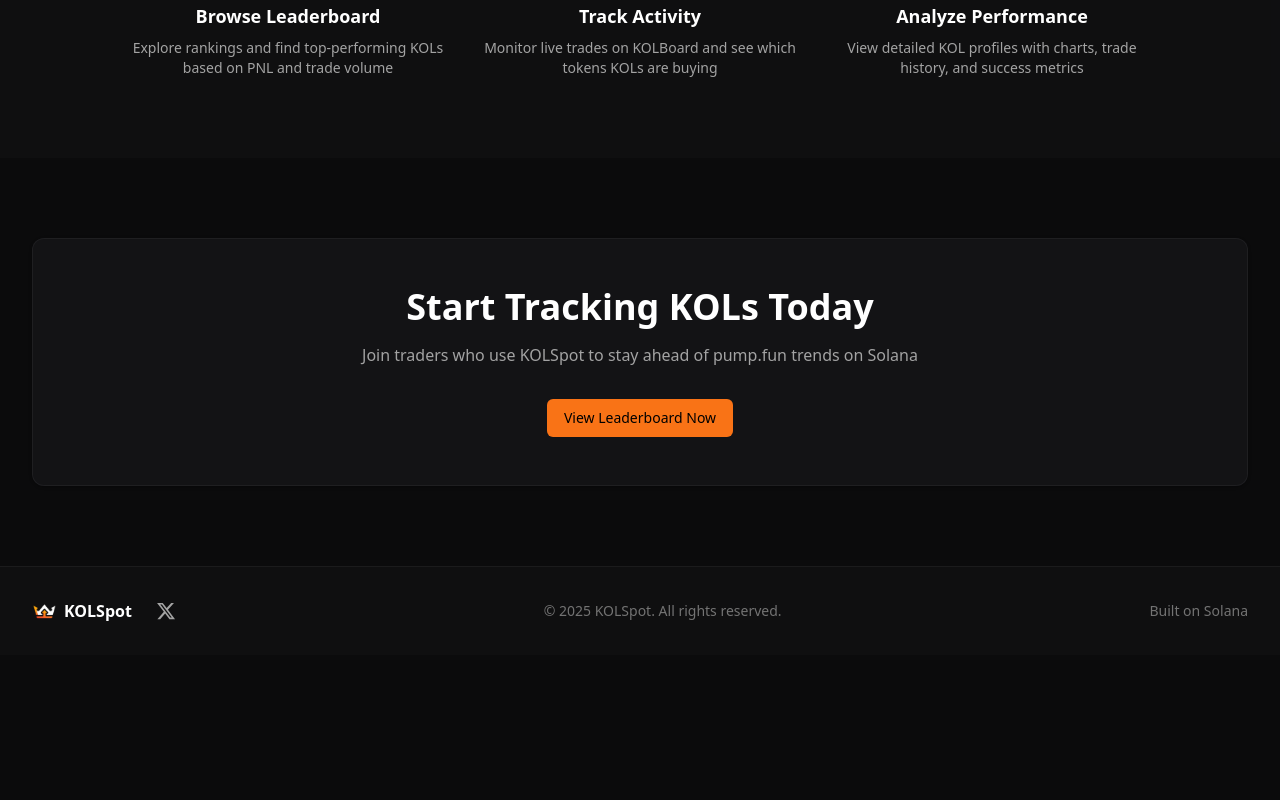
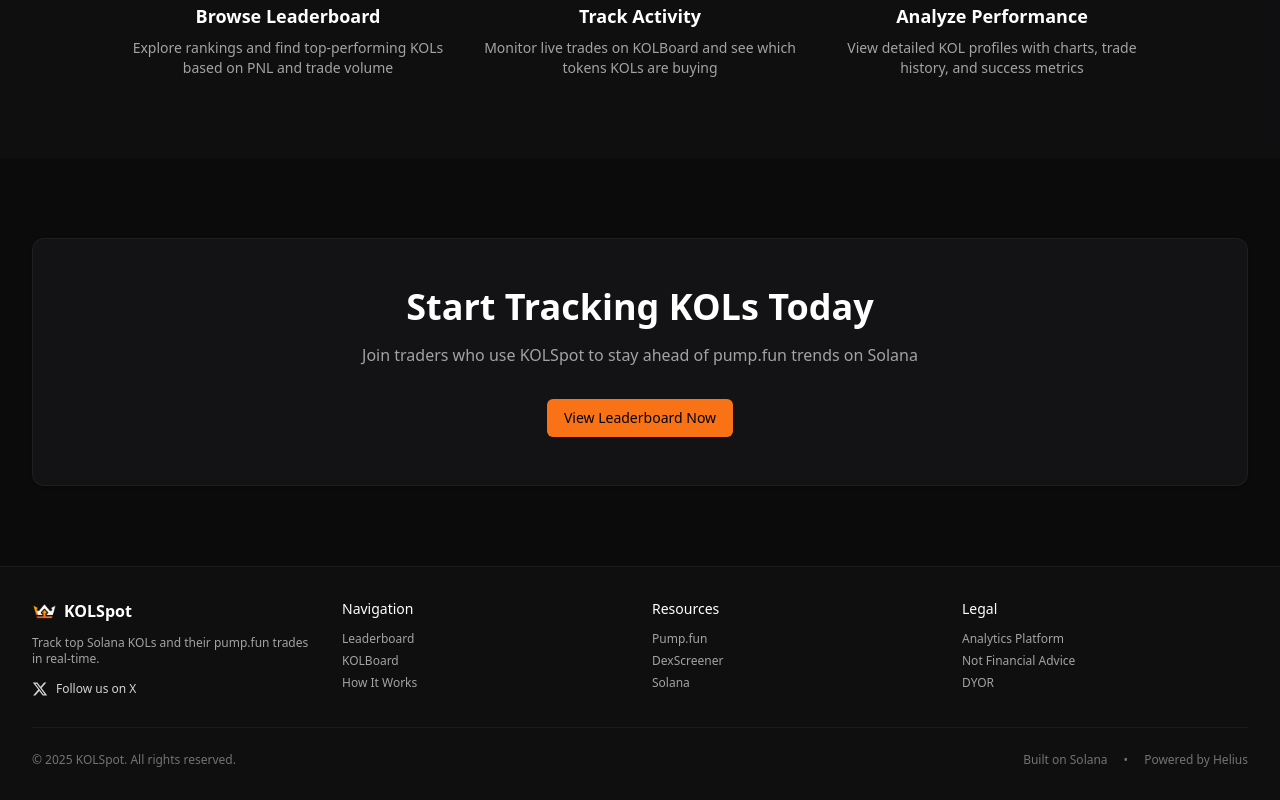
Before and after one commit to dreyxd/kolspot, a React (Vite) app: page / in a window 1280 px wide. Shown: the part 1637-2437 px from the top of the page. Before the commit the page ends 2292 px from the top, so only its background shows below. Built offline with nearby package versions, Linux system fonts and the light colour scheme; no server answers.

Commit message:
Reduce footer spacing while keeping all content

```diff
--- a/src/components/Footer.tsx
+++ b/src/components/Footer.tsx
@@ -5,34 +5,99 @@
   return (
     <footer className="border-t border-white/5 bg-surface/30 mt-auto">
       <div className="mx-auto max-w-7xl px-4 sm:px-6 lg:px-8 py-8">
-        <div className="flex flex-col md:flex-row justify-between items-center gap-6">
-          {/* Logo & Social */}
-          <div className="flex items-center gap-6">
-            <Link to="/" className="flex items-center gap-2">
+        <div className="grid grid-cols-1 md:grid-cols-4 gap-6">
+          {/* Logo & Brand */}
+          <div className="md:col-span-1">
+            <Link to="/" className="flex items-center gap-2 mb-3">
               <img src={logo} alt="KOLSpot" className="h-6 w-6 rounded-md object-cover" />
               <span className="font-semibold">KOLSpot</span>
             </Link>
+            <p className="text-xs text-neutral-400 mb-3">
+              Track top Solana KOLs and their pump.fun trades in real-time.
+            </p>
             <a
               href="https://x.com/kolspot"
               target="_blank"
               rel="noopener noreferrer"
-              className="text-neutral-400 hover:text-accent transition-colors"
-              aria-label="Follow us on X"
+              className="inline-flex items-center gap-2 text-xs text-neutral-300 hover:text-accent transition-colors"
             >
-              <svg className="w-5 h-5" fill="currentColor" viewBox="0 0 24 24">
+              <svg className="w-4 h-4" fill="currentColor" viewBox="0 0 24 24">
                 <path d="M18.244 2.25h3.308l-7.227 8.26 8.502 11.24H16.17l-5.214-6.817L4.99 21.75H1.68l7.73-8.835L1.254 2.25H8.08l4.713 6.231zm-1.161 17.52h1.833L7.084 4.126H5.117z"/>
               </svg>
+              Follow us on X
             </a>
           </div>
 
-          {/* Copyright */}
-          <div className="text-sm text-neutral-500 text-center">
-            © {new Date().getFullYear()} KOLSpot. All rights reserved.
+          {/* Navigation */}
+          <div>
+            <h3 className="font-medium text-sm mb-3">Navigation</h3>
+            <ul className="space-y-1.5 text-xs">
+              <li>
+                <Link to="/leaderboard" className="text-neutral-400 hover:text-white transition-colors">
+                  Leaderboard
+                </Link>
+              </li>
+              <li>
+                <Link to="/kolboard" className="text-neutral-400 hover:text-white transition-colors">
+                  KOLBoard
+                </Link>
+              </li>
+              <li>
+                <Link to="/how-it-works" className="text-neutral-400 hover:text-white transition-colors">
+                  How It Works
+                </Link>
+              </li>
+            </ul>
           </div>
 
-          {/* Built with */}
-          <div className="text-sm text-neutral-500">
-            Built on Solana
+          {/* Resources */}
+          <div>
+            <h3 className="font-medium text-sm mb-3">Resources</h3>
+            <ul className="space-y-1.5 text-xs">
+              <li>
+                <a href="https://pump.fun" target="_blank" rel="noopener noreferrer" className="text-neutral-400 hover:text-white transition-colors">
+                  Pump.fun
+                </a>
+              </li>
+              <li>
+                <a href="https://dexscreener.com" target="_blank" rel="noopener noreferrer" className="text-neutral-400 hover:text-white transition-colors">
+                  DexScreener
+                </a>
+              </li>
+              <li>
+                <a href="https://solana.com" target="_blank" rel="noopener noreferrer" className="text-neutral-400 hover:text-white transition-colors">
+                  Solana
+                </a>
+              </li>
+            </ul>
+          </div>
+
+          {/* Legal */}
+          <div>
+            <h3 className="font-medium text-sm mb-3">Legal</h3>
+            <ul className="space-y-1.5 text-xs">
+              <li className="text-neutral-400">
+                Analytics Platform
+              </li>
+              <li className="text-neutral-400">
+                Not Financial Advice
+              </li>
+              <li className="text-neutral-400">
+                DYOR
+              </li>
+            </ul>
+          </div>
+        </div>
+
+        {/* Bottom Bar */}
+        <div className="border-t border-white/5 mt-6 pt-6 flex flex-col sm:flex-row justify-between items-center gap-3">
+          <p className="text-xs text-neutral-500">
+            © {new Date().getFullYear()} KOLSpot. All rights reserved.
+          </p>
+          <div className="flex items-center gap-4 text-xs text-neutral-500">
+            <span>Built on Solana</span>
+            <span>•</span>
+            <span>Powered by Helius</span>
           </div>
         </div>
       </div>
```
